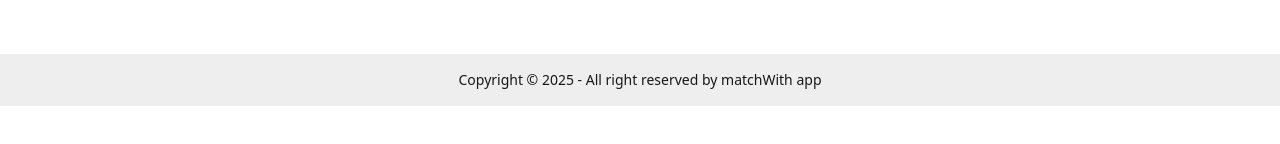
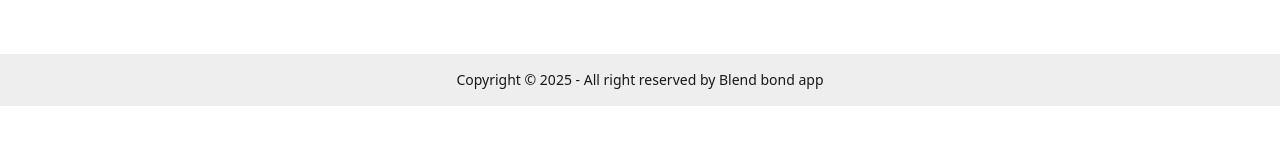
Before and after one commit to rahulp-97/blend-bond-frontend, a React app: page /login in a window 1280 px wide. Shown: the part 494-638 px from the top of the page. Built offline with nearby package versions, Linux system fonts and the light colour scheme; the HTML template or start-up script is replaced by a standard one.

Commit message:
footer company name fix

```diff
--- a/src/components/Footer.jsx
+++ b/src/components/Footer.jsx
@@ -3,7 +3,7 @@
   return (
     <footer style={{marginTop: '100px', position: 'relative'}} className="footer sm:footer-horizontal footer-center bg-base-300 text-base-content p-4">
   <aside>
-    <p>Copyright © {new Date().getFullYear()} - All right reserved by matchWith app</p>
+    <p>Copyright © {new Date().getFullYear()} - All right reserved by Blend bond app</p>
   </aside>
 </footer>
   );
```
